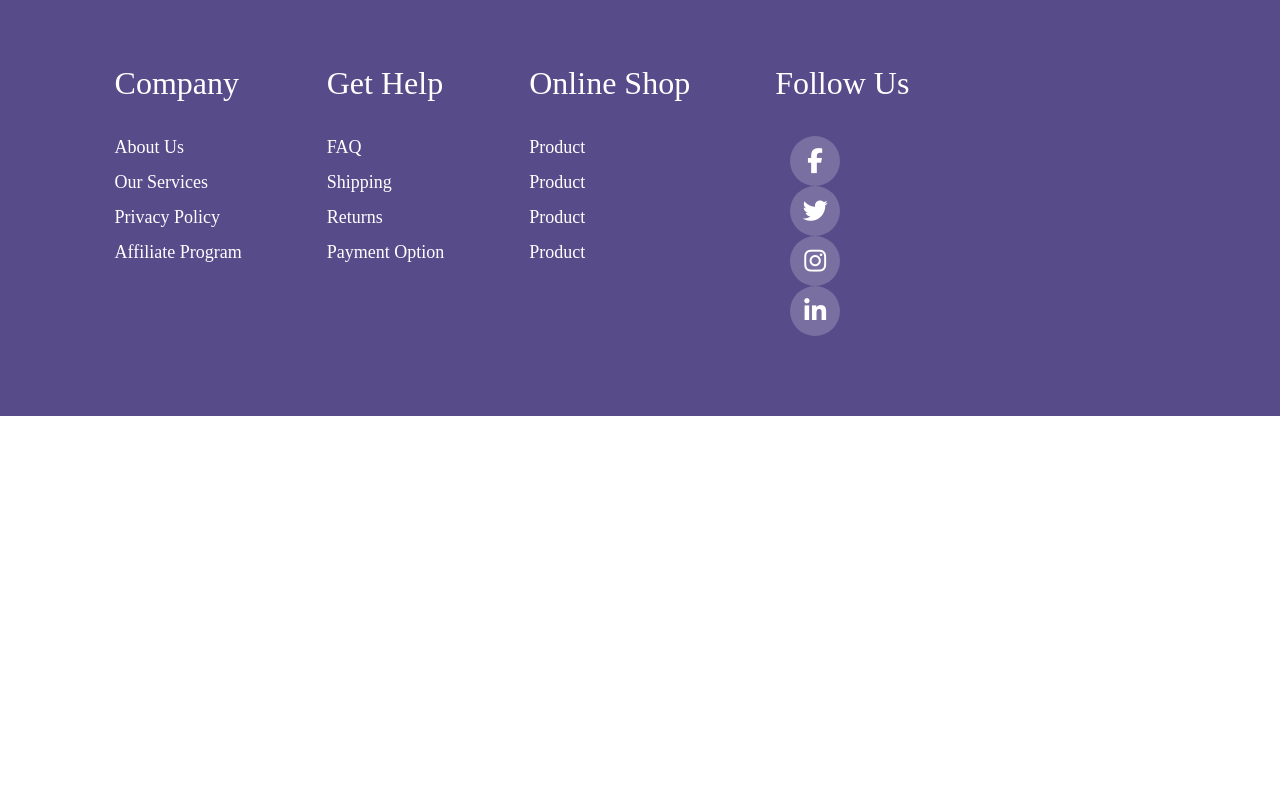
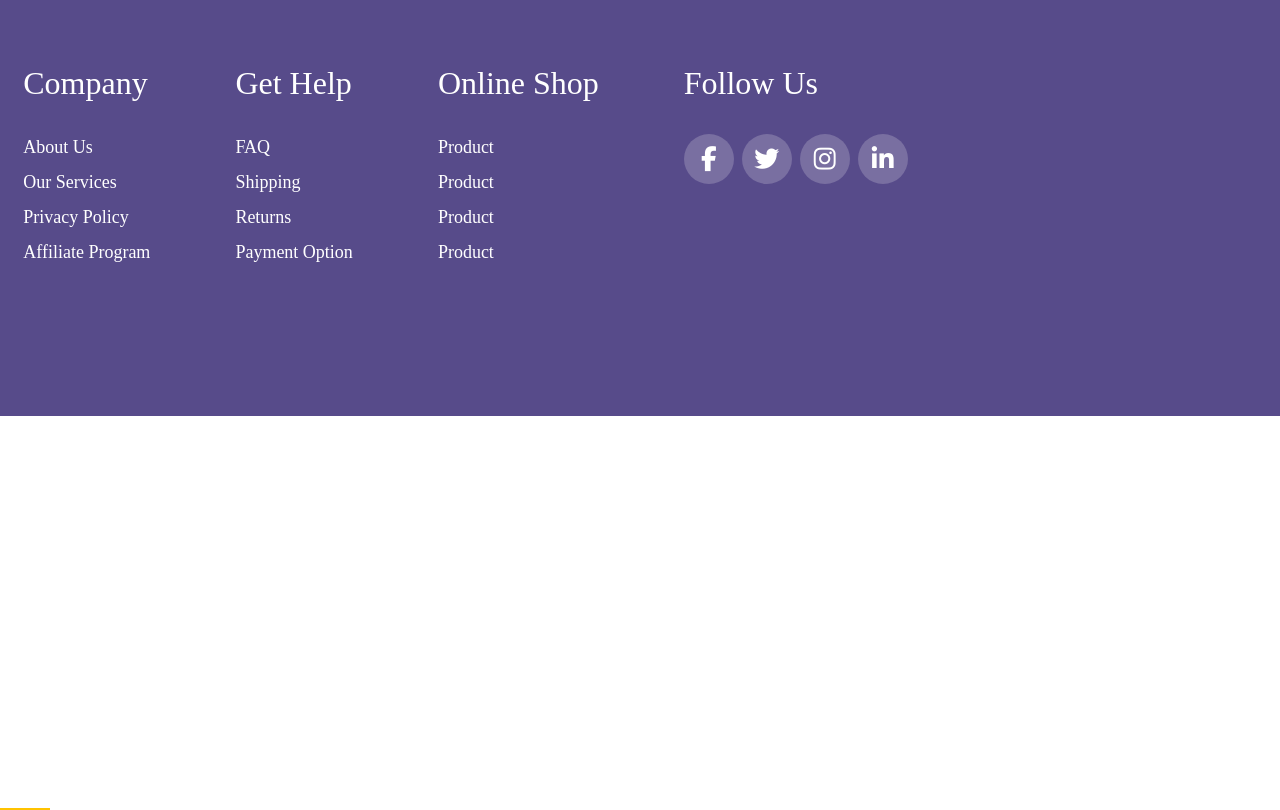
Before and after one commit to AlaaSaleh7/02-Footer, a plain HTML site: page index.html in a window 1280 px wide. Drawn offline with nearby package versions, Linux system fonts and the light colour scheme.

Commit message:
icons follow up

```diff
--- a/index.html
+++ b/index.html
@@ -53,8 +53,9 @@
           <a href="#">Product</a>
           <a href="#">Product</a>
         </div>
+        <div class="footer-heading">
+          <h2>Follow Us</h2>
           <div class="footer-links">
-          <h2>Follow Us</h2>
             <ul>
               <li>
                 <a href="#"><i class="fab fa-facebook-f"></i></a>
@@ -66,5 +67,6 @@
           </div>
         </div>
       </div>
+    </div>
   </body>
 </html>
--- a/style.css
+++ b/style.css
@@ -33,13 +33,27 @@
 }
 .footer-heading a:hover {
   color: #ffc300;
-  transition: 0.3s ease-out;
+  text-decoration: none;
+  transition: 0.5s ease-out;
+}
+.footer-heading h2::before {
+  content: "";
+  position: absolute;
+  left: 0;
+  bottom: -10px;
+  background-color: #ffc300;
+  height: 2px;
+  box-sizing: border-box;
+  width: 50px;
+}
+.footer-links {
+  display: flex;
+  justify-content: space-between;
 }
 .footer-links h2 {
   margin-bottom: 2rem;
 }
 .footer-links ul {
-  position: absolute;
   top: 8.5rem;
   padding: 0;
   margin: 0;
@@ -47,7 +61,7 @@
 }
 .footer-links ul li {
   list-style: none;
-  margin: 0 15px;
+  display: flex;
 }
 .footer-links ul li .fab {
   font-size: 25px;
@@ -57,13 +71,14 @@
 }
 .footer-links ul li a {
   position: relative;
-  display: block;
   width: 50px;
   height: 50px;
   border-radius: 50%;
   background-color: #796fa1;
   text-align: center;
+  margin-right: 8px;
 }
+
 @media screen and (max-width: 1150px) {
   .footer {
     height: 50vh;
```
Lines whose indentation alone changed are shown as unchanged.
